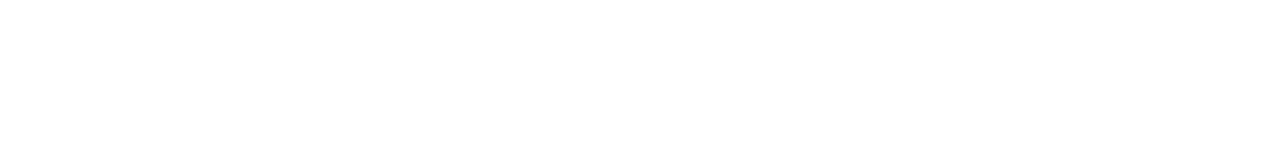
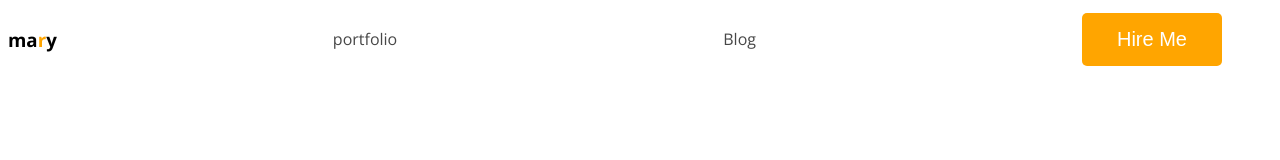
Before and after one commit to Rayhan9900/-developer-portfolio, a plain HTML site: page index.html in a window 1280 px wide. Drawn offline with nearby package versions, Linux system fonts and the light colour scheme.

Commit message:
added nav

```diff
--- a/index.html
+++ b/index.html
@@ -5,10 +5,26 @@
     <meta http-equiv="X-UA-Compatible" content="IE=edge">
     <meta name="viewport" content="width=device-width, initial-scale=1.0">
     <title>web developer portfolio</title>
-</head>
+
+
+    <link rel="preconnect" href="https://fonts.googleapis.com">
+    <link rel="preconnect" href="https://fonts.gstatic.com" crossorigin>
+    <link href="https://fonts.googleapis.com/css2?family=Open+Sans:wght@400;700;800&display=swap" rel="stylesheet">
+
+
+
+
+    <link rel="stylesheet" href="styles/portfolio.css">
+ </head>
 <body>
     <header>
 
+        <nav>
+            <h3 class="nav title" >ma<span class="text-primary">r</span>y</h3>
+             <li><a href="">portfolio</a></li>
+            <li><a href="">Blog</a></li>
+            <li><button class="btn-primary">Hire Me</button></li>
+        </nav>
     </header>
     <main>
 
--- /dev/null
+++ b/styles/portfolio.css
@@ -0,0 +1,43 @@
+/* common shared styles */
+body{
+    font-family: 'Open Sans', sans-serif;
+}
+
+.text-primary{
+    color: orange;
+}
+.btn-primary{
+        border-radius: 5px;
+        background:orange;
+        border: 0;
+        color: white;
+        font-size: 20px;
+        font: weight 700px;
+        padding: 15px 35px;
+}
+
+/* nav related styles */
+nav{
+    display: flex;
+    justify-content: space-between;
+    align-items: center;
+}
+.nav title{
+    color: black;
+    font-size: 45px;
+    font-weight: 800;
+
+}
+nav >ul{
+    display: flex;
+    align-items: center;
+
+}
+ nav li{
+    list-style: none;
+    margin-right: 50px;
+ }
+ nav a{
+    text-decoration: none;
+    color: #474747;
+ }
```
